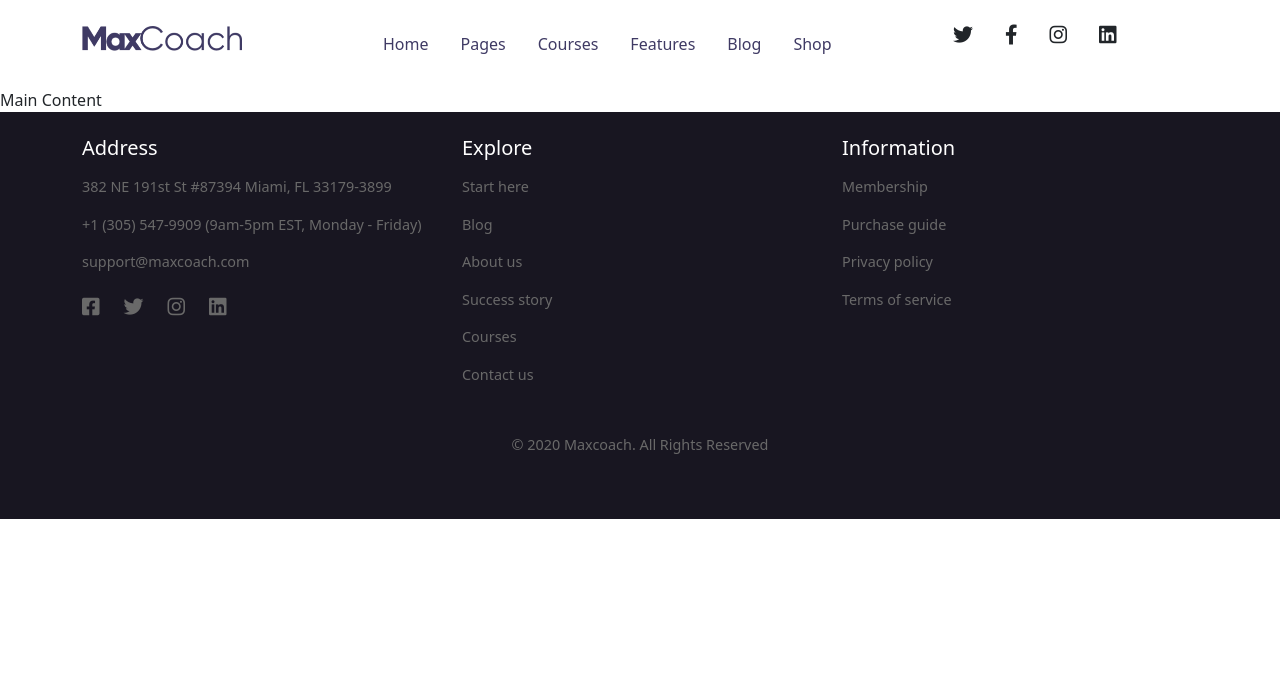
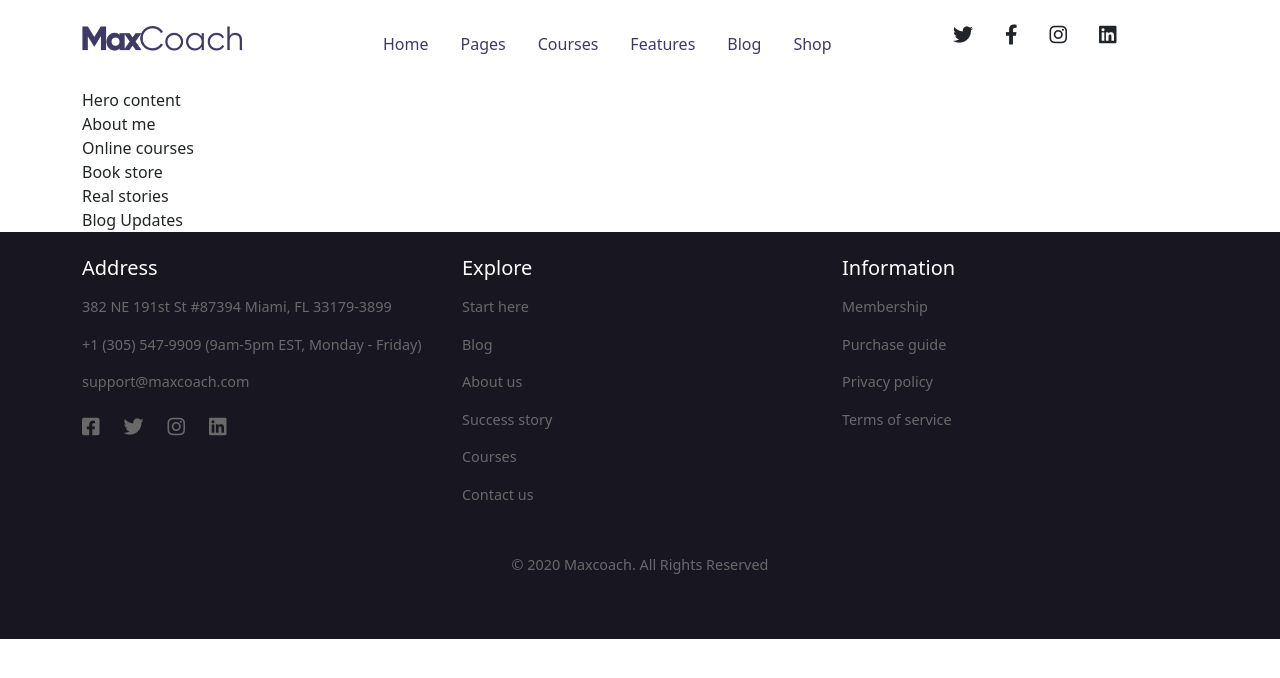
Before and after one commit to giovannimegliola/proj-html-vuejs, a Vue app: page / in a window 1280 px wide. Shown: the top 678 px of the page. Built offline with nearby package versions, Linux system fonts and the light colour scheme.

Commit message:
defined main content basic structure

```diff
--- a/src/App.vue
+++ b/src/App.vue
@@ -1,6 +1,6 @@
 <template>
   <HeaderApp />
-  <MainContentApp /> Main Content
+  <MainContentApp />
   <FooterApp />
 </template>
 
--- a/src/components/MainContentApp.vue
+++ b/src/components/MainContentApp.vue
@@ -1,5 +1,23 @@
 <template>
-  <div>
+  <div class="container">
+    <section id="hero">
+      Hero content
+    </section>
+    <section id="about">
+      About me
+    </section>
+    <section id="courses">
+      Online courses
+    </section>
+    <section id="books">
+      Book store
+    </section>
+    <section id="stories">
+     Real stories
+    </section>
+    <section id="blog">
+      Blog Updates
+    </section>
 
   </div>
 </template>
```
